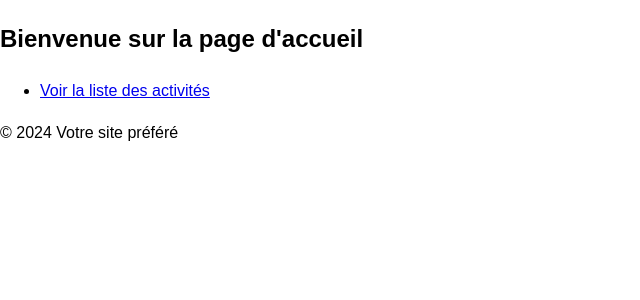
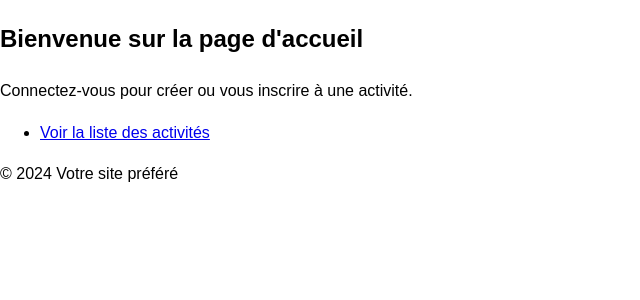
Before and after one commit to thiami/django_projet, a Django app: page / in a window 1280 px wide. Shown: the part 207-507 px from the top of the page, without its empty margins (0-640 px from the left). Run offline with Django 5.2, Linux system fonts and the light colour scheme.

Commit message:
version finale

```diff
--- a/django-site/myproject/public/templates/index.html
+++ b/django-site/myproject/public/templates/index.html
@@ -4,6 +4,7 @@
 
 {% block content %}
     <h2>Bienvenue sur la page d'accueil</h2>
+    <p>Connectez-vous pour créer ou vous inscrire à une activité.</p>
     <ul>
         <li><a href="{% url 'activite_list' %}">Voir la liste des activités</a></li>
     </ul>
```
Also changed, not shown: django-site/myproject/db.sqlite3.
